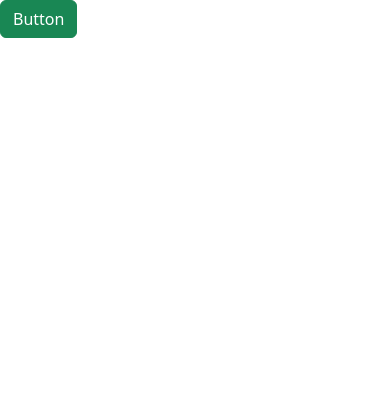
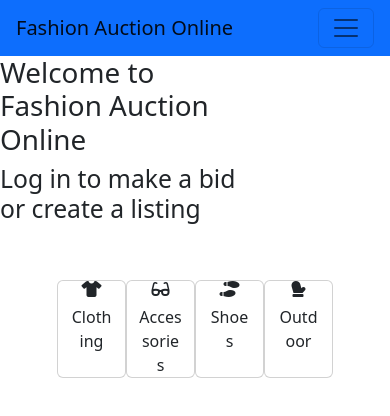
Before and after one commit to martemoslet/semester-project2, a website: page index.html in a window 390 px wide. Drawn offline with nearby package versions, Linux system fonts and the light colour scheme.

Commit message:
Updates index page

```diff
--- a/index.html
+++ b/index.html
@@ -4,10 +4,80 @@
     <meta charset="UTF-8" />
     <meta http-equiv="X-UA-Compatible" content="IE=edge" />
     <meta name="viewport" content="width=device-width, initial-scale=1.0" />
-    <title>Document</title>
+    <title>Fashion Auction Online</title>
+    <link rel="preconnect" href="https://fonts.googleapis.com" />
+    <link rel="preconnect" href="https://fonts.gstatic.com" crossorigin />
+    <link
+      href="https://fonts.googleapis.com/css2?family=DM+Sans:wght@400;500;700&family=Poppins:wght@300;400;500;600;700&display=swap"
+      rel="stylesheet"
+    />
     <link rel="stylesheet" href="/dist/css/styles.css" />
+    <script
+      src="https://kit.fontawesome.com/497c6f7318.js"
+      crossorigin="anonymous"
+    ></script>
   </head>
   <body>
-    <button class="btn btn-success">Button</button>
+    <header>
+      <nav class="navbar navbar-expand-md navbar-light bg-primary ps-3 pe-3">
+        <a class="navbar-brand mb-0 h1" href="/index.html"
+          >Fashion Auction Online</a
+        >
+        <button
+          type="button"
+          data-bs-toggle="collapse"
+          data-bs-target="#navbarNav"
+          class="navbar-toggler"
+          aria-controls="navbarNav"
+          aria-expanded="false"
+          aria-label="Toggle navigation"
+        >
+          <span class="navbar-toggler-icon"></span>
+        </button>
+        <div class="collapse navbar-collapse" id="navbarNav">
+          <ul class="navbar-nav">
+            <li class="nav-item">
+              <a href="" class="nav-link">Browse</a>
+            </li>
+            <li class="nav-item">
+              <a href="" class="nav-link">Login</a>
+            </li>
+          </ul>
+        </div>
+      </nav>
+    </header>
+    <main>
+      <h1 class="col-8">Welcome to Fashion Auction Online</h1>
+      <h2 class="col-8">Log in to make a bid or create a listing</h2>
+
+      <container class="container-fluid">
+        <div class="row d-flex justify-content-center mt-4">
+          <div class="card text-center col-2">
+            <i class="fas fa-tshirt"></i>
+            <p class="card-text mt-2">Clothing</p>
+          </div>
+
+          <div class="card text-center col-2">
+            <i class="fas fa-glasses"></i>
+            <p class="card-text mt-2">Accessories</p>
+          </div>
+
+          <div class="card text-center col-2">
+            <i class="fas fa-shoe-prints"></i>
+            <p class="card-text mt-2">Shoes</p>
+          </div>
+
+          <div class="card text-center col-2">
+            <i class="fas fa-mitten"></i>
+            <p class="card-text mt-2">Outdoor</p>
+          </div>
+        </div>
+      </container>
+    </main>
+    <script
+      src="https://cdn.jsdelivr.net/npm/bootstrap@5.2.2/dist/js/bootstrap.bundle.min.js"
+      integrity="sha384-OERcA2EqjJCMA+/3y+gxIOqMEjwtxJY7qPCqsdltbNJuaOe923+mo//f6V8Qbsw3"
+      crossorigin="anonymous"
+    ></script>
   </body>
 </html>
```
